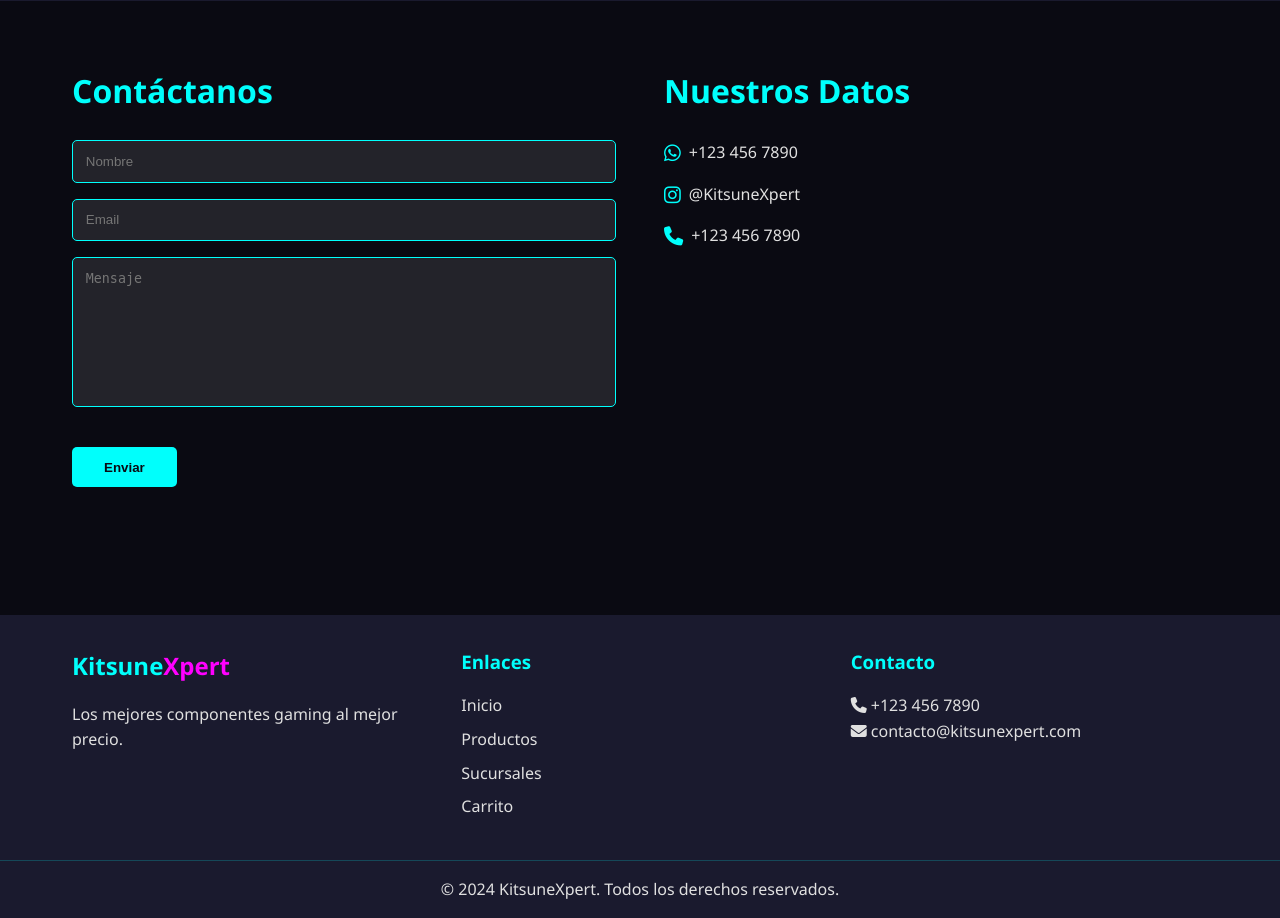
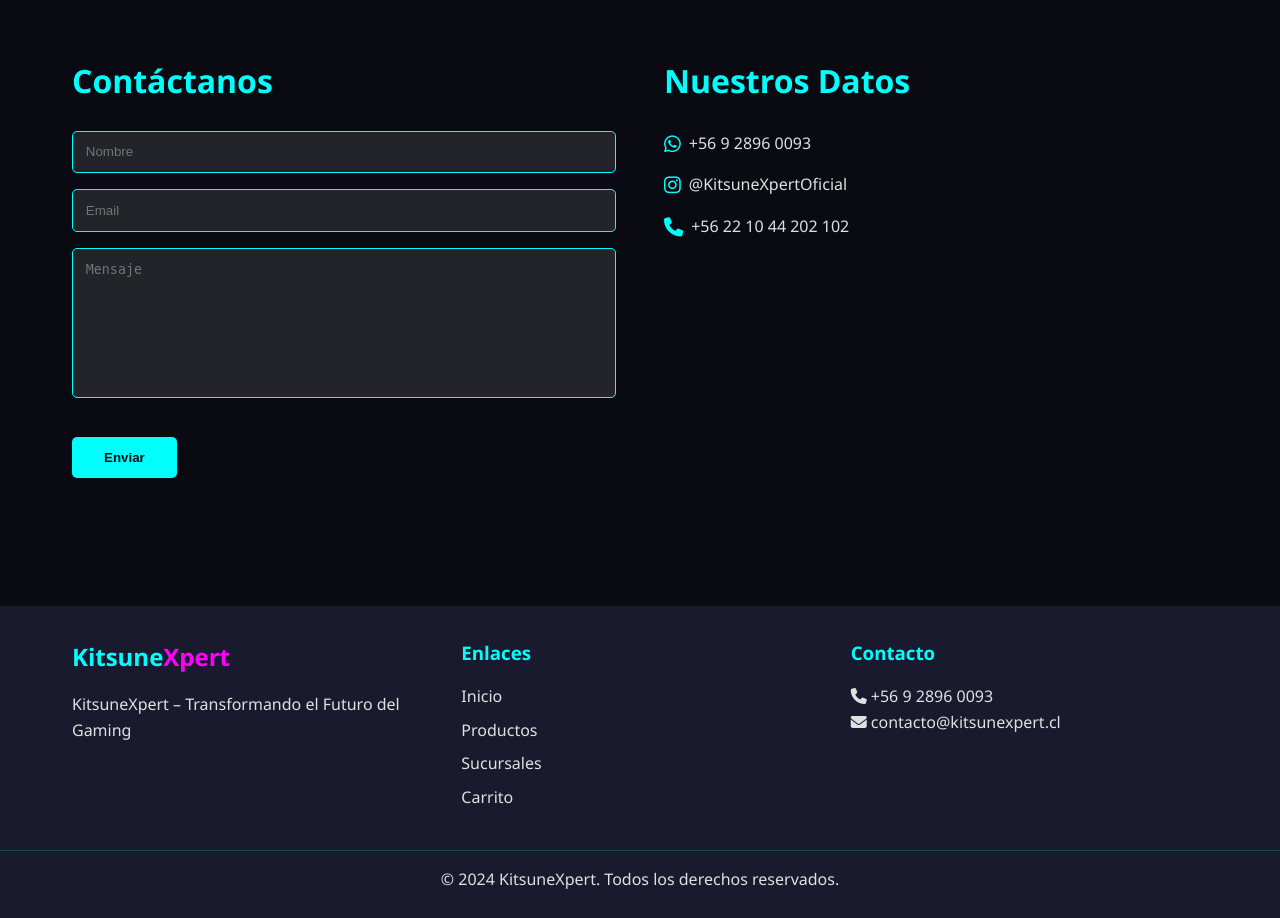
Before and after one commit to GatoSkate/KitsuneXpert, a Django app: page / in a window 1280 px wide. Shown: the part 2373-3291 px from the top of the page. After the commit the page ends 3262 px from the top, so only its background shows below. Run offline with Django 5.2, Linux system fonts and the light colour scheme.

Commit message:
Kitsune V_004
Diseños

```diff
--- a/KitsuneXpert/tienda/templates/tienda/base.html
+++ b/KitsuneXpert/tienda/templates/tienda/base.html
@@ -41,7 +41,7 @@
         <div class="footer-content">
             <div class="footer-logo">
                 <h2>Kitsune<span>Xpert</span></h2>
-                <p>Los mejores componentes gaming al mejor precio.</p>
+                <p>KitsuneXpert – Transformando el Futuro del Gaming</p>
             </div>
             <div class="footer-links">
                 <h3>Enlaces</h3>
@@ -54,8 +54,8 @@
             </div>
             <div class="footer-contact">
                 <h3>Contacto</h3>
-                <p><i class="fas fa-phone"></i> +123 456 7890</p>
-                <p><i class="fas fa-envelope"></i> contacto@kitsunexpert.com</p>
+                <p><i class="fas fa-phone"></i> +56 9 2896 0093</p>
+                <p><i class="fas fa-envelope"></i> contacto@kitsunexpert.cl</p>
             </div>
         </div>
         <div class="footer-bottom">
--- a/KitsuneXpert/tienda/templates/tienda/index.html
+++ b/KitsuneXpert/tienda/templates/tienda/index.html
@@ -19,19 +19,19 @@
                 <img src="../../../media/productos/Notebook_Vivobook_S16.png" alt="Notebook Vivobook S16 AMD Ryzen 9">
                 <h3>Notebook Vivobook S16 AMD Ryzen 9 (ASUS)</h3>
                 <p class="price">$550.000</p>
-                <button class="btn-add">Ver Producto</button>
+                <a href="{% url 'productos' %}" class="btn-view-all">Ver Producto</a>
             </div>
             <div class="product-card">
                 <img src="../../../media/productos/Notebook_Lenovo.png" alt="Teclado Gaming">
                 <h3>Notebook Gamer LOQ Gen 9 AMD Ryzen 7 (LENOVO)</h3>
                 <p class="price">$600.000</p>
-                <button class="btn-add">Ver Producto</button>
+                <a href="{% url 'productos' %}" class="btn-view-all">Ver Producto</a>
             </div>
             <div class="product-card">
                 <img src="../../../media/productos/Notebook_Dell.png" alt="Monitor 144Hz">
                 <h3>Notebook Inspiron 3535 AMD Ryzen 5 (DELL)</h3>
                 <p class="price">$349.990</p>
-                <button class="btn-add">Ver Producto</button>
+                <a href="{% url 'productos' %}" class="btn-view-all">Ver Producto</a>
             </div>
         </div>
         <a href="{% url 'productos' %}" class="btn-view-all">Ver todos los productos</a>
@@ -60,7 +60,7 @@
         </div>
             </div>
             <div class="about-image">
-                <img src="{% static 'tienda/img/about-us.jpg' %}" alt="Equipo KitsuneXpert">
+                <img src="../../../media/logo/KitsuneXpert2.jpg" alt="Equipo KitsuneXpert">
             </div>
         </div>
     </section>
@@ -78,9 +78,9 @@
         </div>
         <div class="contact-info">
             <h2>Nuestros Datos</h2>
-            <p><i class="fab fa-whatsapp"></i> +123 456 7890</p>
-            <p><i class="fab fa-instagram"></i> @KitsuneXpert</p>
-            <p><i class="fas fa-phone"></i> +123 456 7890</p>
+            <p><i class="fab fa-whatsapp"></i> +56 9 2896 0093</p>
+            <p><i class="fab fa-instagram"></i> @KitsuneXpertOficial</p>
+            <p><i class="fas fa-phone"></i> +56 22 10 44 202 102</p>
         </div>
     </section>
 {% endblock %}
```
Also changed, not shown: KitsuneXpert/db.sqlite3, KitsuneXpert/media/logo/KitsuneXpert.jpg (added), KitsuneXpert/media/logo/KitsuneXpert2.jpg (added).
